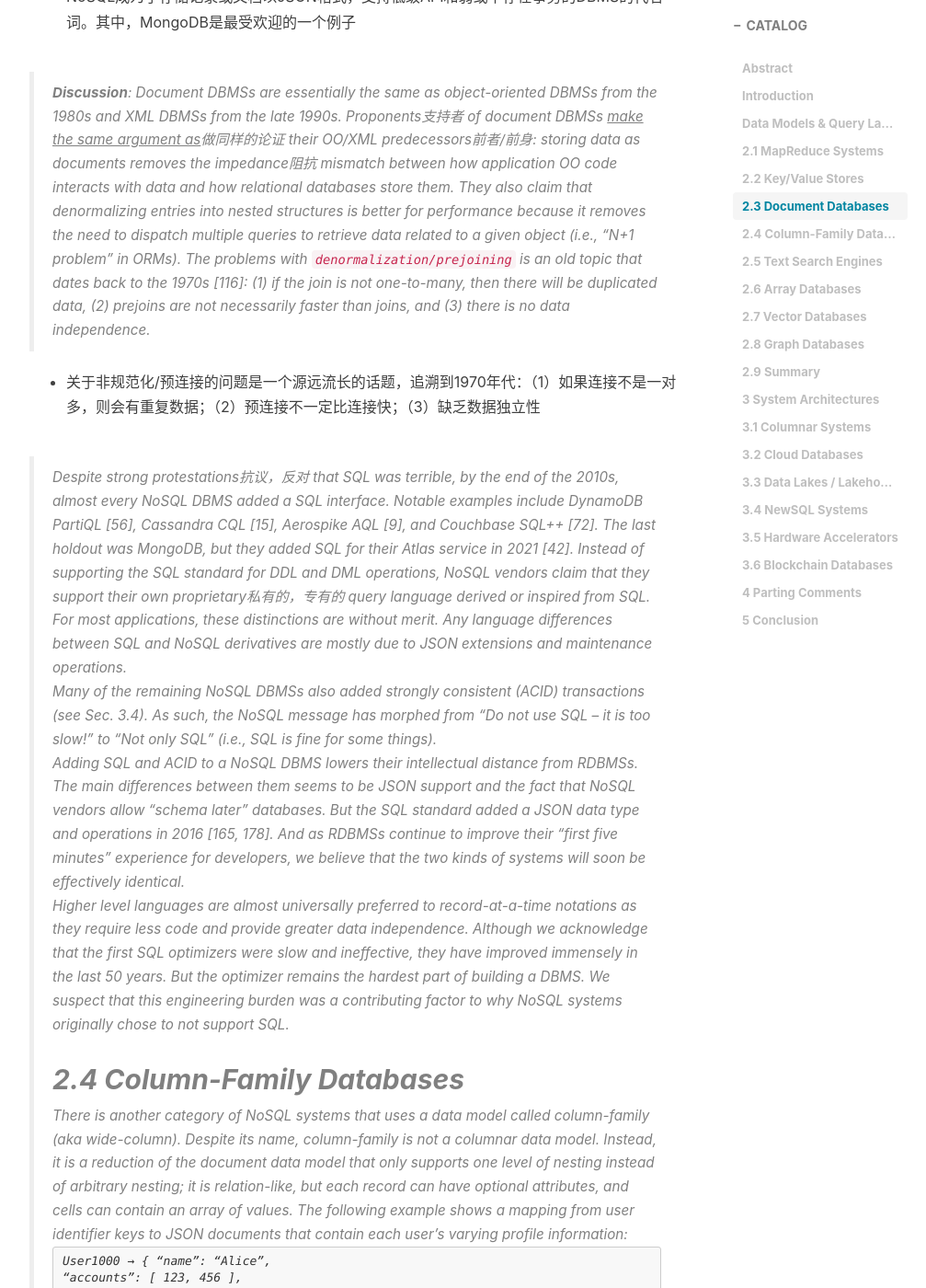
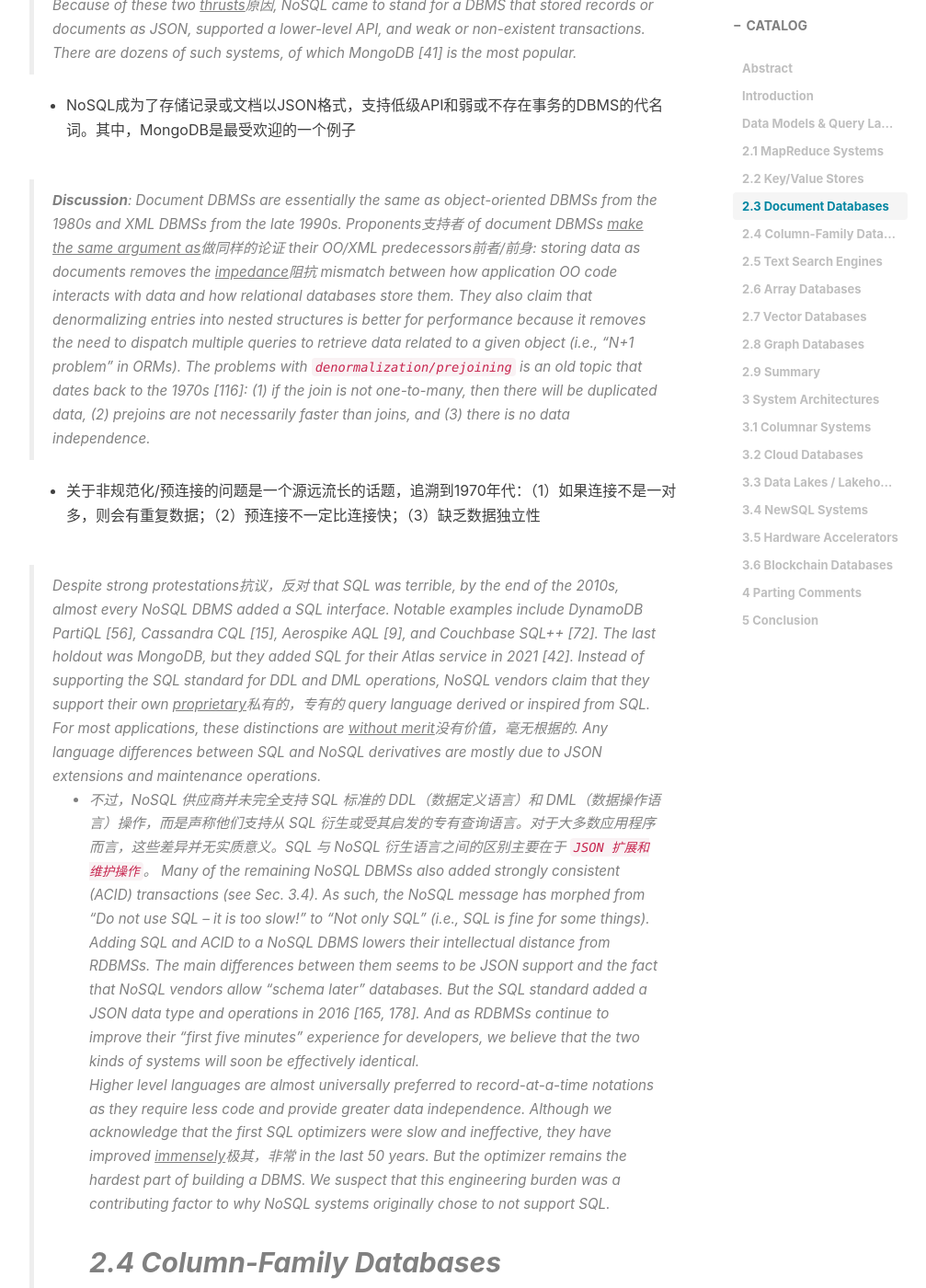
Before and after one commit to coderex2522/coderex2522.github.io, a Jekyll site: the page built from _posts/2024-09-24-what_goes_around-paper.md, in a window 1280 px wide and 1400 px high, scrolled down 8761 px. Shown: the whole window at 92% size, without its empty margins (233-1240 px from the left). Built offline with Jekyll 4.4.1, drawn with Linux system fonts in a browser that asks for light colours; nearby versions of some CDN libraries; comment, search, counter and statistics services are not loaded; some of the changed text lies outside the part shown.

Commit message:
update what goes around comes paper

````diff
--- a/_posts/2024-09-24-what_goes_around-paper.md
+++ b/_posts/2024-09-24-what_goes_around-paper.md
@@ -130,20 +130,24 @@
 ## 2.3 Document Databases
 > The document data model represents a database as a collection of record objects. Each document contains a hierarchy of field/value pairs, where each field is identified by a name and a field’s value can be either a scalar type, an array of values, or another document. The following example in JSON is a customer document that contain a nested list of purchase order records with their corresponding order items.
 > `{ “name”: “First Last”, “orders”: [ { “id”: 123, “items”: [...] }, { “id”: 456, “items”: [...] }, ] } `
-> Document data models have been an active field of effort for several decades. This has <u>given rise to</u>导致，引起 data formats like SGML [117] and XML [118]. Despite the buzz with XML databases in the late 1990s, we correctly predicted in 2005 they would not <u>supplant</u>取代，代替 RDBMSs [188]. `JSON has since overtaken XML to become the standard for data exchange for web-based applications`. JavaScript’s popularity with developers and the accompanying ubiquity of JSON led several companies to create document-oriented systems that natively stored JSON in the 2000s.
-> The <u>inability</u>无力，无能 of OLTP RDBMSs to scale in the 2000s <u>ushered</u>引导，引领，开创 in dozens of document DBMSs that marketed themselves using the <u>catchphrase</u>标语 NoSQL [110]. There were two marketing messages for such systems that <u>resonated</u>充满 with developers. First, SQL and joins are slow, and one should `use a “faster” lower-level, record-at-atime interface`低级逐条记录接口. Second, ACID transactions are unnecessary for modern applications, so the DBMS should only provide weaker notion of it (i.e., BASE [179]).
+> Document data models have been an active field of effort for several decades. This has <u>given rise to</u>导致，引起 data formats like SGML [117] and XML [118]. Despite the buzz with XML databases in the late 1990s, we correctly predicted in 2005 they would not <u>supplant</u>取代，代替 RDBMSs [188]. `JSON has since overtaken XML to become the standard for data exchange for web-based applications`. JavaScript’s popularity with developers and the accompanying <u>ubiquity</u>无处不在，普遍的 of JSON led several companies to create document-oriented systems that natively stored JSON in the 2000s.
+> The <u>inability</u>无力，无能 of OLTP RDBMSs to scale in the 2000s <u>ushered</u>引导，引领，开创 in dozens of document DBMSs that marketed themselves using the <u>catchphrase</u>标语 NoSQL [110]. There were two marketing messages for such systems that <u>resonated</u>充满 with developers. First, SQL and joins are slow, and one should `use a “faster” lower-level, record-at-atime interface`低级逐条记录接口. Second, `ACID transactions are unnecessary for modern applications`, so the DBMS should only provide weaker notion of it (i.e., BASE [179]).
+- 首先，SQL 和连接操作被认为速度较慢，因此应使用“更快”的低级、逐条记录的接口。
+- 其次，ACID（原子性、一致性、隔离性、持久性）事务对于现代应用程序来说是不必要的，因此数据库管理系统只需提供更弱的事务保证（即 BASE [179]）。
+
 > Because of these two <u>thrusts</u>原因, NoSQL came to stand for a DBMS that stored records or documents as JSON, supported a lower-level API, and weak or non-existent transactions. There are dozens of such systems, of which MongoDB [41] is the most popular.
 
 - NoSQL成为了存储记录或文档以JSON格式，支持低级API和弱或不存在事务的DBMS的代名词。其中，MongoDB是最受欢迎的一个例子
 
-> **Discussion**: Document DBMSs are essentially the same as object-oriented DBMSs from the 1980s and XML DBMSs from the late 1990s. Proponents支持者 of document DBMSs <u>make the same argument as</u>做同样的论证 their OO/XML predecessors前者/前身: storing data as documents removes the impedance阻抗 mismatch between how application OO code interacts with data and how relational databases store them. They also claim that denormalizing entries into nested structures is better for performance because it removes the need to dispatch multiple queries to retrieve data related to a given object (i.e., “N+1 problem” in ORMs). The problems with `denormalization/prejoining` is an old topic that dates back to the 1970s [116]: (1) if the join is not one-to-many, then there will be duplicated data, (2) prejoins are not necessarily faster than joins, and (3) there is no data independence.
+> **Discussion**: Document DBMSs are essentially the same as object-oriented DBMSs from the 1980s and XML DBMSs from the late 1990s. Proponents支持者 of document DBMSs <u>make the same argument as</u>做同样的论证 their OO/XML predecessors前者/前身: storing data as documents removes the <u>impedance</u>阻抗 mismatch between how application OO code interacts with data and how relational databases store them. They also claim that denormalizing entries into nested structures is better for performance because it removes the need to dispatch multiple queries to retrieve data related to a given object (i.e., “N+1 problem” in ORMs). The problems with `denormalization/prejoining` is an old topic that dates back to the 1970s [116]: (1) if the join is not one-to-many, then there will be duplicated data, (2) prejoins are not necessarily faster than joins, and (3) there is no data independence.
 
 - 关于非规范化/预连接的问题是一个源远流长的话题，追溯到1970年代：（1）如果连接不是一对多，则会有重复数据；（2）预连接不一定比连接快；（3）缺乏数据独立性
 
-> Despite strong protestations抗议，反对 that SQL was terrible, by the end of the 2010s, almost every NoSQL DBMS added a SQL interface. Notable examples include DynamoDB PartiQL [56], Cassandra CQL [15], Aerospike AQL [9], and Couchbase SQL++ [72]. The last holdout was MongoDB, but they added SQL for their Atlas service in 2021 [42]. Instead of supporting the SQL standard for DDL and DML operations, NoSQL vendors claim that they support their own proprietary私有的，专有的 query language derived or inspired from SQL. For most applications, these distinctions are without merit. Any language differences between SQL and NoSQL derivatives are mostly due to JSON extensions and maintenance operations.
+> Despite strong protestations抗议，反对 that SQL was terrible, by the end of the 2010s, almost every NoSQL DBMS added a SQL interface. Notable examples include DynamoDB PartiQL [56], Cassandra CQL [15], Aerospike AQL [9], and Couchbase SQL++ [72]. The last holdout was MongoDB, but they added SQL for their Atlas service in 2021 [42]. Instead of supporting the SQL standard for DDL and DML operations, NoSQL vendors claim that they support their own <u>proprietary</u>私有的，专有的 query language derived or inspired from SQL. For most applications, these distinctions are <u>without merit</u>没有价值，毫无根据的. Any language differences between SQL and NoSQL derivatives are mostly due to JSON extensions and maintenance operations.
+- 不过，NoSQL 供应商并未完全支持 SQL 标准的 DDL（数据定义语言）和 DML（数据操作语言）操作，而是声称他们支持从 SQL 衍生或受其启发的专有查询语言。对于大多数应用程序而言，这些差异并无实质意义。SQL 与 NoSQL 衍生语言之间的区别主要在于 `JSON 扩展和维护操作`。
 > Many of the remaining NoSQL DBMSs also added strongly consistent (ACID) transactions (see Sec. 3.4). As such, the NoSQL message has morphed from “Do not use SQL – it is too slow!” to “Not only SQL” (i.e., SQL is fine for some things).
 > Adding SQL and ACID to a NoSQL DBMS lowers their intellectual distance from RDBMSs. The main differences between them seems to be JSON support and the fact that NoSQL vendors allow “schema later” databases. But the SQL standard added a JSON data type and operations in 2016 [165, 178]. And as RDBMSs continue to improve their “first five minutes” experience for developers, we believe that the two kinds of systems will soon be effectively identical.
-> Higher level languages are almost universally preferred to record-at-a-time notations as they require less code and provide greater data independence. Although we acknowledge that the first SQL optimizers were slow and ineffective, they have improved immensely in the last 50 years. But the optimizer remains the hardest part of building a DBMS. We suspect that this engineering burden was a contributing factor to why NoSQL systems originally chose to not support SQL.
+> Higher level languages are almost universally preferred to record-at-a-time notations as they require less code and provide greater data independence. Although we acknowledge that the first SQL optimizers were slow and ineffective, they have improved <u>immensely</u>极其，非常 in the last 50 years. But the optimizer remains the hardest part of building a DBMS. We suspect that this engineering burden was a contributing factor to why NoSQL systems originally chose to not support SQL.
 ## 2.4 Column-Family Databases
 > There is another category of NoSQL systems that uses a data model called column-family (aka wide-column). Despite its name, column-family is not a columnar data model. Instead, it is a reduction of the document data model that only supports one level of nesting instead of arbitrary nesting; it is relation-like, but each record can have optional attributes, and cells can contain an array of values. The following example shows a mapping from user identifier keys to JSON documents that contain each user’s varying profile information:
 ```SQL
````
